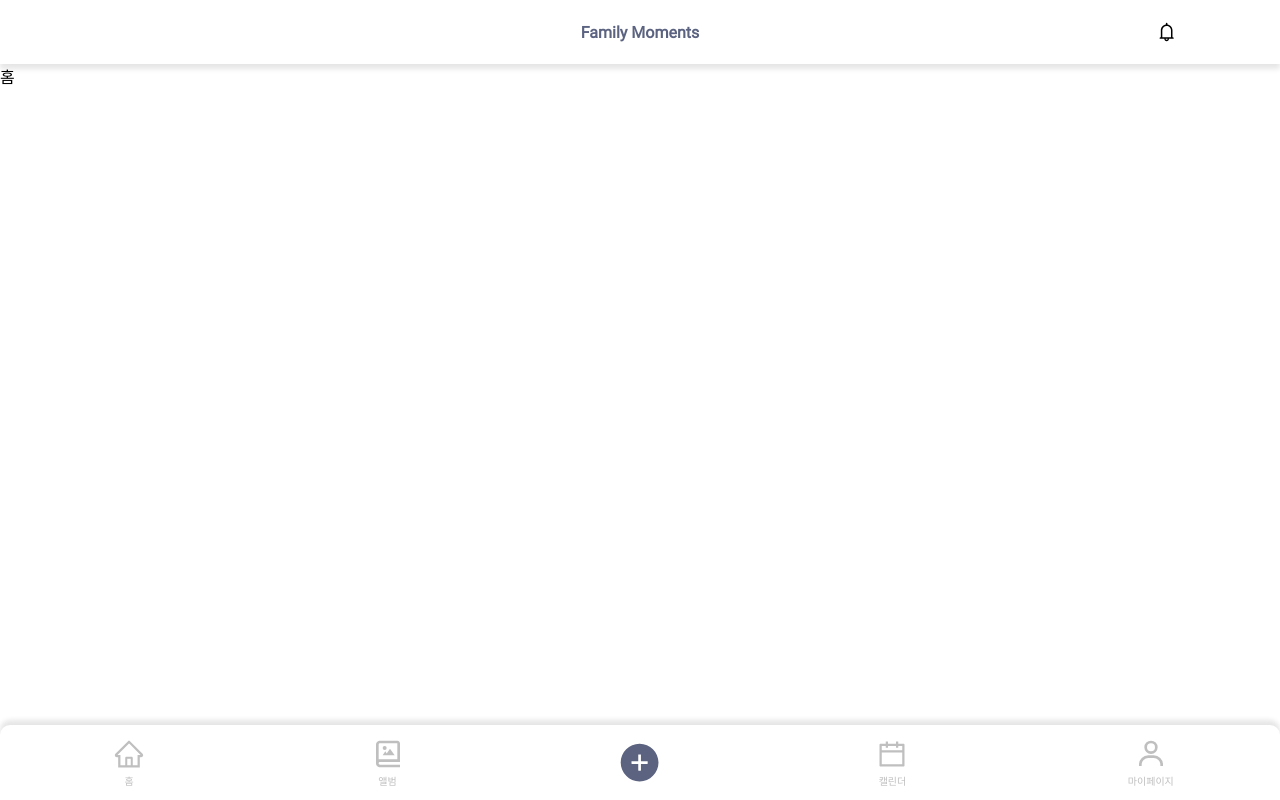
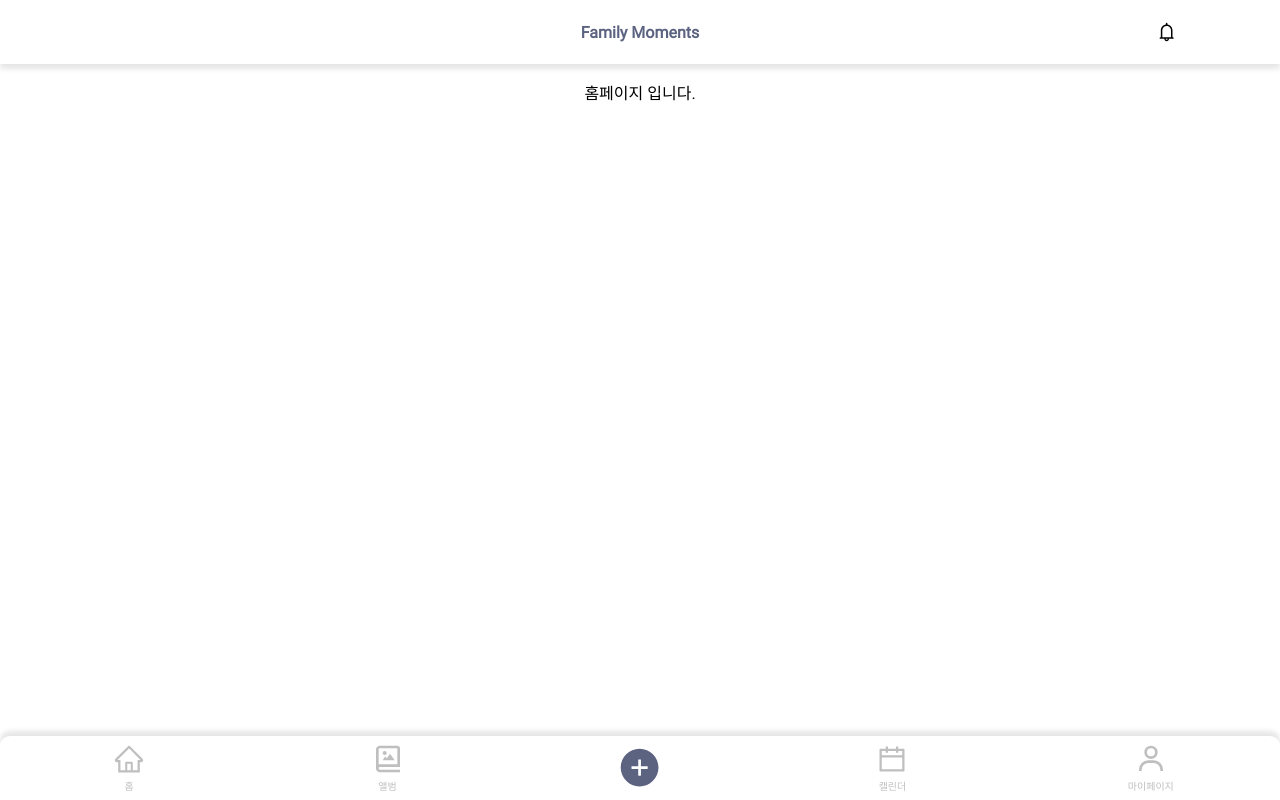
Before and after one commit to familymoments/Front, a React (Create React App) app in the folder front/: page /main in a window 1280 px wide. Both pictures are taken after a click on the icon 129 px from the left and 753 px from the top of the page. Built offline with nearby package versions, Linux system fonts and the light colour scheme.

Commit message:
[feat] circlebtn

```diff
--- a/front/src/components/Footer/Footer.module.css
+++ b/front/src/components/Footer/Footer.module.css
@@ -5,7 +5,8 @@
     align-items: center;
 
     width: 100vw;
-    height:  75px;
+    max-height:  75px;
+    height: 8vh;
     background-color: rgba(255, 255, 255, 1);
     border-radius: 10px 10px 0 0;
     box-shadow: 0 -5px 5px 0 rgba(0, 0, 0, 0.1);
--- a/front/src/components/Header/Header.module.css
+++ b/front/src/components/Header/Header.module.css
@@ -5,7 +5,7 @@
     width: 100vw;
     box-shadow: 0 5px 5px 0px rgba(0, 0, 0, 0.1);
     height: 8vh;
-    min-height: 56px;
+    max-height: 75px;
 
     background-color: white;
 
--- a/front/src/index.css
+++ b/front/src/index.css
@@ -19,5 +19,5 @@ code {
   width: 100vw;
   height: 100vh;
   overflow-x: hidden;
-  overflow-y: scroll;
+  overflow-y: hidden;
 }
--- a/front/src/pages/CreatePost/CreatePost.module.css
+++ b/front/src/pages/CreatePost/CreatePost.module.css
@@ -1,13 +1,11 @@
 .wrapper{
     position: relative;
     padding:16px;
-    height: 100%;
+    height: auto;
     display: flex;
     flex-direction: column;
     align-items: center;
-    padding-bottom: 120px;
-    /* overflow-y: scroll; */
-
+    margin-bottom: 100px;
 }
 
 .postImg{
--- a/front/src/pages/Home/index.jsx
+++ b/front/src/pages/Home/index.jsx
@@ -1,7 +1,9 @@
+import styles from "./index.module.css";
+
 const Home=()=>{
     return(
-        <div>
-             홈
+        <div className={styles.wrapper}>
+             홈페이지 입니다.
         </div>)
 }
 
--- /dev/null
+++ b/front/src/pages/Home/index.module.css
@@ -0,0 +1,9 @@
+.wrapper{
+    position: relative;
+    padding:16px;
+    height: 80%;
+    display: flex;
+    flex-direction: column;
+    align-items: center;
+    margin-bottom: 120px;
+}
--- a/front/src/pages/Main.jsx
+++ b/front/src/pages/Main.jsx
@@ -20,7 +20,7 @@ const Main = ()=>{
 
     return <div className={classes.wrapper}>
         <Header title="Family Moments" showIcon={true}/>
-        {page}
+        <div className={classes.tmp}>{page}</div>
         <Footer nowMode={mode} switchMode={switchMode} ></Footer>
     </div>
 }
--- a/front/src/pages/Main.module.css
+++ b/front/src/pages/Main.module.css
@@ -2,3 +2,9 @@
     width: 100%;
     height: 100%;
 }
+
+.tmp{
+    position: relative;
+    overflow-y: scroll;
+    height: 85vh;
+}
```
